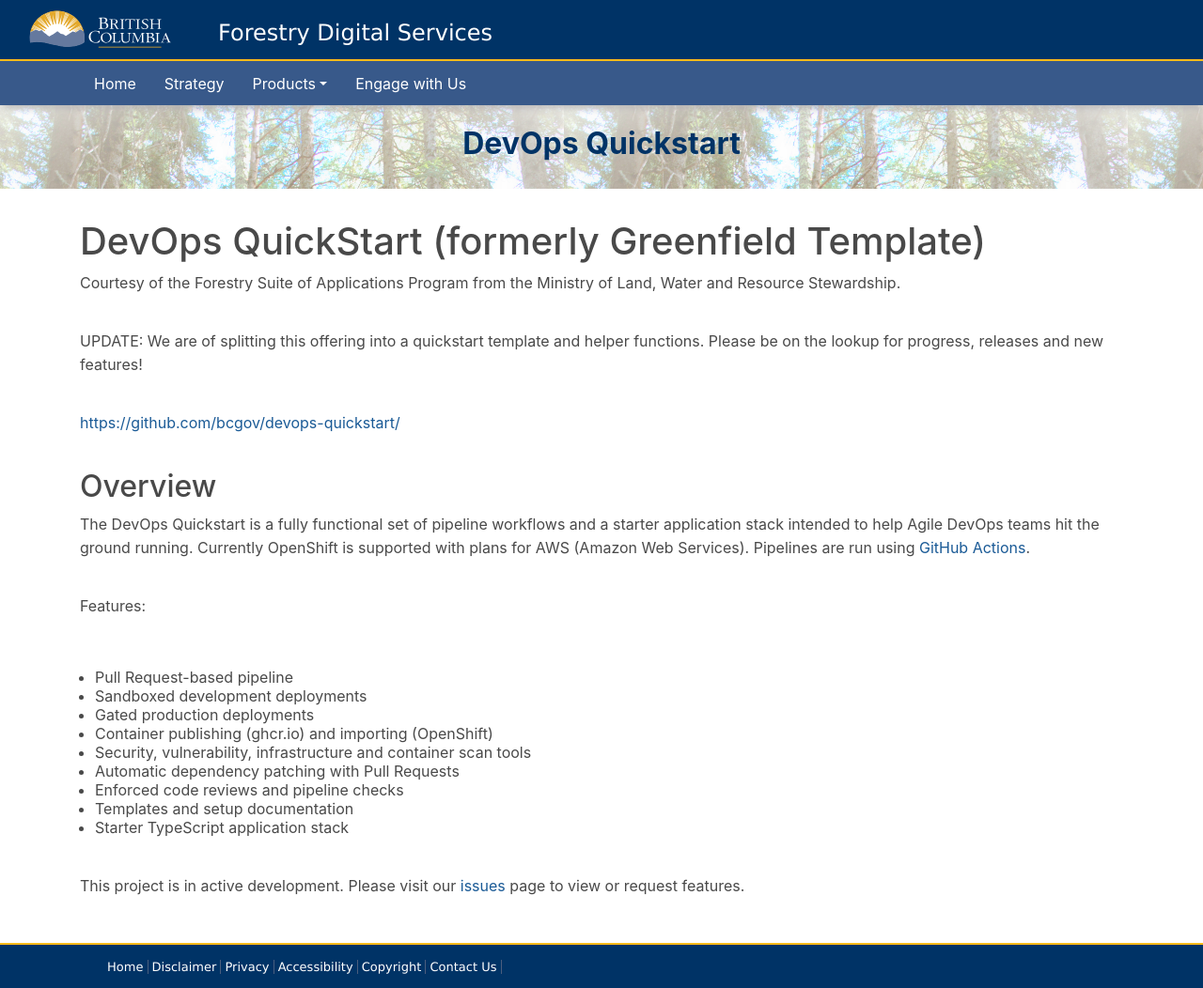
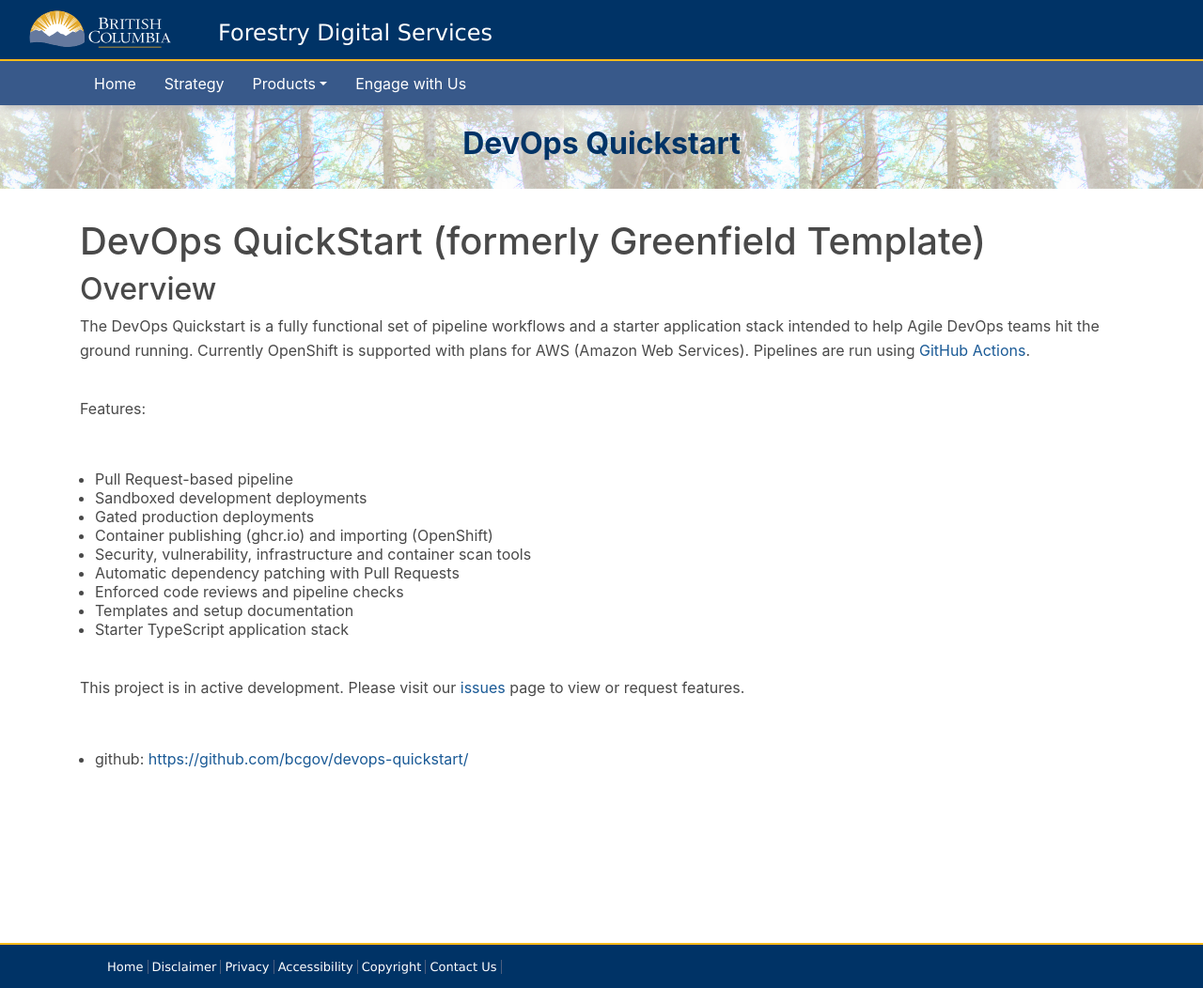
Before and after one commit to bcgov/forestry-digital-services, a Jekyll site: the page built from collections/_applications/quickstart.md, in a window 1280 px wide and 1052 px high. Shown: the whole window at 94% size. Built offline with Jekyll 4.4.1, drawn with Linux system fonts in a browser that asks for light colours; nearby versions of some CDN libraries.

Commit message:
updating quickstart page

```diff
--- a/collections/_applications/quickstart.md
+++ b/collections/_applications/quickstart.md
@@ -8,15 +8,10 @@
 ---
 # DevOps QuickStart (formerly Greenfield Template)
 
-Courtesy of the Forestry Suite of Applications Program from the Ministry of Land, Water and Resource Stewardship.
-
-UPDATE: We are of splitting this offering into a quickstart template and helper functions.  Please be on the lookup for progress, releases and new features!
-
-[https://github.com/bcgov/devops-quickstart/](https://github.com/bcgov/devops-quickstart/)
-
 ## Overview
 
 The DevOps Quickstart is a fully functional set of pipeline workflows and a starter application stack intended to help Agile DevOps teams hit the ground running.  Currently OpenShift is supported with plans for AWS (Amazon Web Services).  Pipelines are run using [GitHub Actions](https://github.com/bcgov/devops-quickstart/actions).
+
 
 Features:
 * Pull Request-based pipeline
@@ -30,3 +25,5 @@
 * Starter TypeScript application stack
 
 This project is in active development.  Please visit our [issues](https://github.com/bcgov/devops-quickstart/issues) page to view or request features.
+
++ github: [https://github.com/bcgov/devops-quickstart/](https://github.com/bcgov/devops-quickstart/)
```
